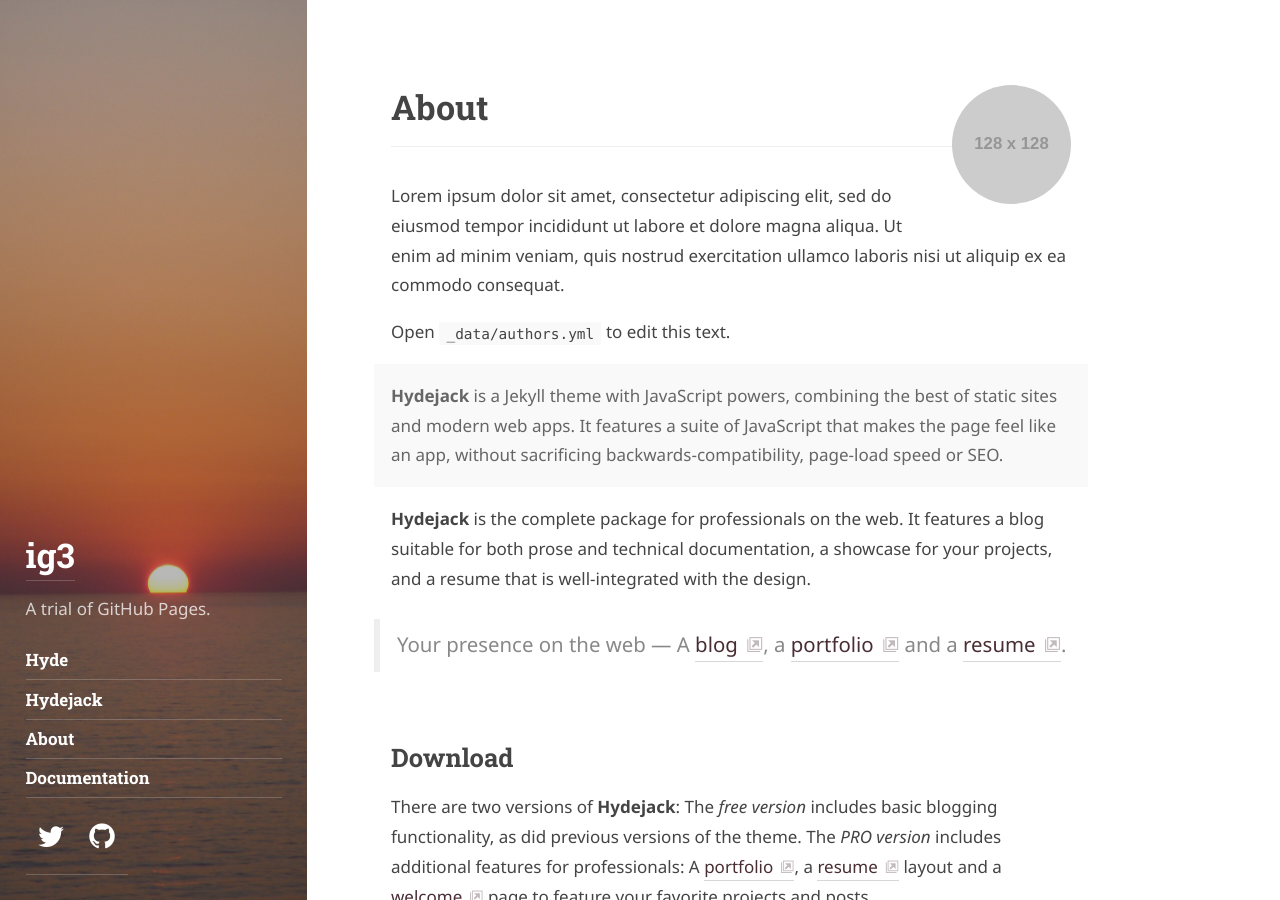
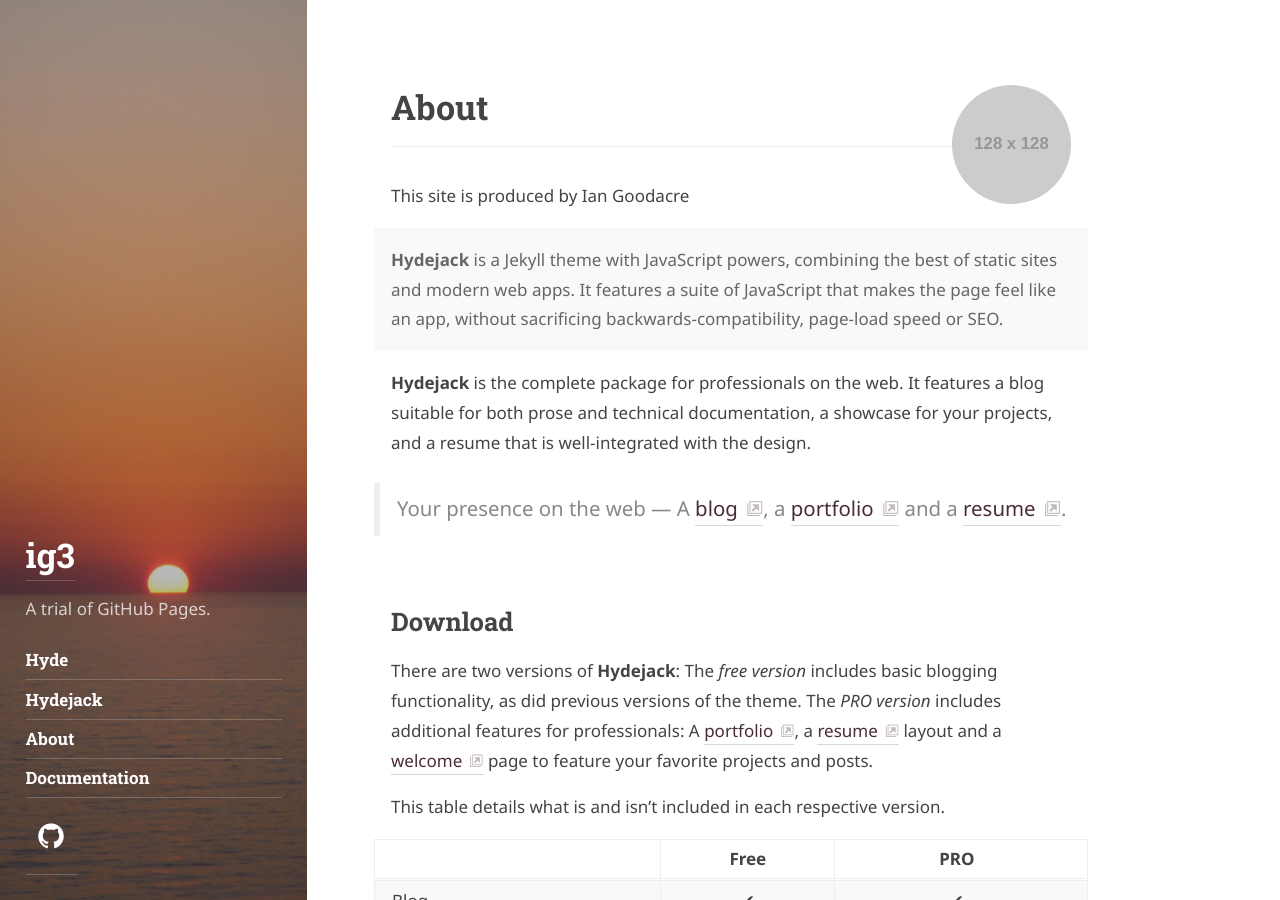
Before and after one commit to ig3/ig3.github.io, a Jekyll site: the page built from about.md, in a window 1280 px wide and 900 px high. Built offline with Jekyll 4.4.1, drawn with Linux system fonts in a browser that asks for light colours; some web fonts are replaced.

Commit message:
Update author details

```diff
--- a/_config.yml
+++ b/_config.yml
@@ -43,7 +43,7 @@ logo:                  /assets/icons/icon.png
 # Duplication is necessary due to the `jekyll-feed`, `jekyll-seo-tag` plugin.
 author:
   name:                Ian Goodacre
-  email:               <mail@domain.tld>
+  email:               Ian.Goodacre@xtra.co.nz
   # Used by `jekyll-seo-tag`:
   # twitter:             <username>
 
--- a/_data/authors.yml
+++ b/_data/authors.yml
@@ -2,17 +2,13 @@
 # Must be the same as `author` in `_config.yml`.
 # Change `author1` to your shortname.
 author1:
-  name:              <firstname> <lastname>
-  email:             <mail@domain.tld>
+  name:              Ian Goodacre
+  email:             Ian.Goodacre@xtra.co.nz
 
   # Used at the bottom of each page and at the top of the `about` layout
   # Markdown enabled, can use multiple paragraphs (enabled by `|`)
   about:             |
-    Lorem ipsum dolor sit amet, consectetur adipiscing elit,
-    sed do eiusmod tempor incididunt ut labore et dolore magna aliqua.
-    Ut enim ad minim veniam, quis nostrud exercitation ullamco laboris nisi ut aliquip ex ea commodo consequat.
-
-    Open `_data/authors.yml` to edit this text.
+    This site is produced by Ian Goodacre
 
   # This photo will be used in the about section
   picture:
@@ -26,8 +22,8 @@ author1:
   # Comment/uncommet to show/hide
   # Rearrange to change the order in which they appear
   social:
-    twitter:         <username>
-    github:          <username>
+    # twitter:         <username>
+    github:          ig3
     # email:           mailto:<mail@domain.tld>
     # rss:             https://<url>/feed.xml
     # facebook:        <username>
```
